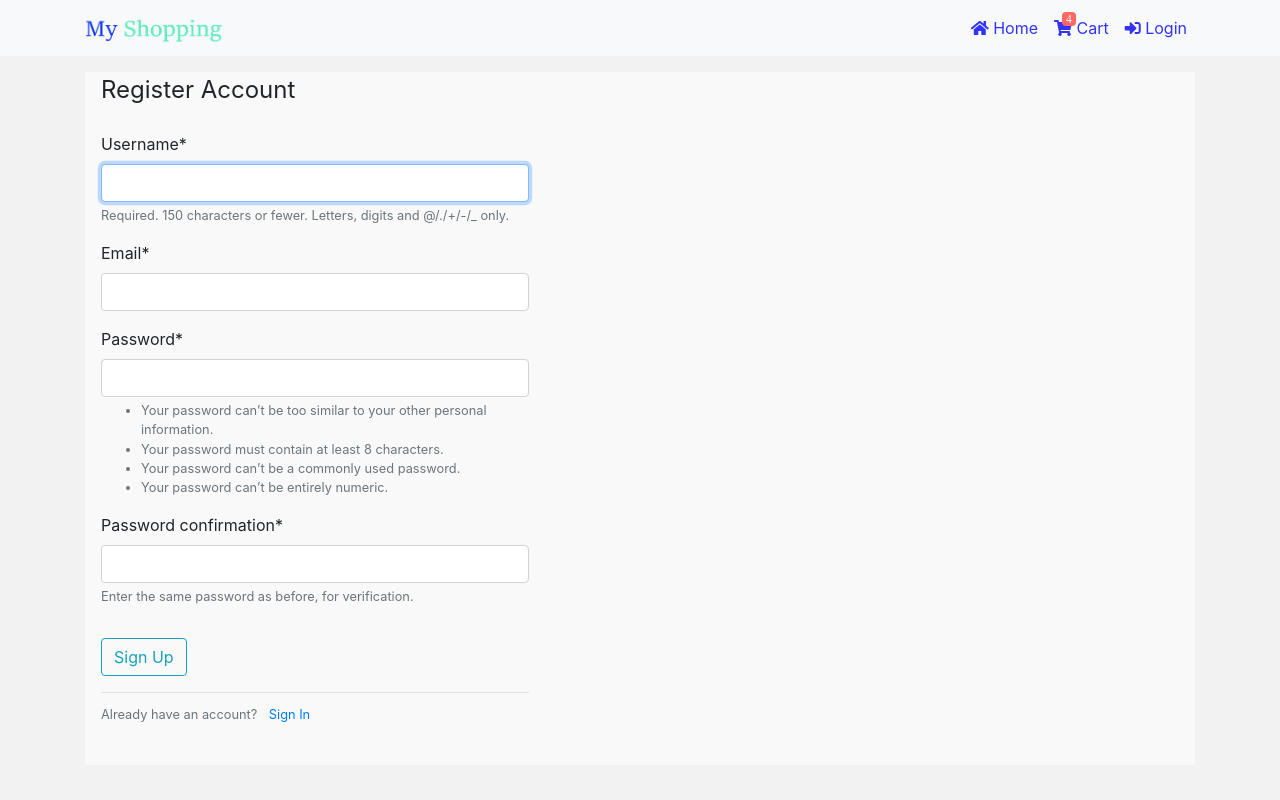
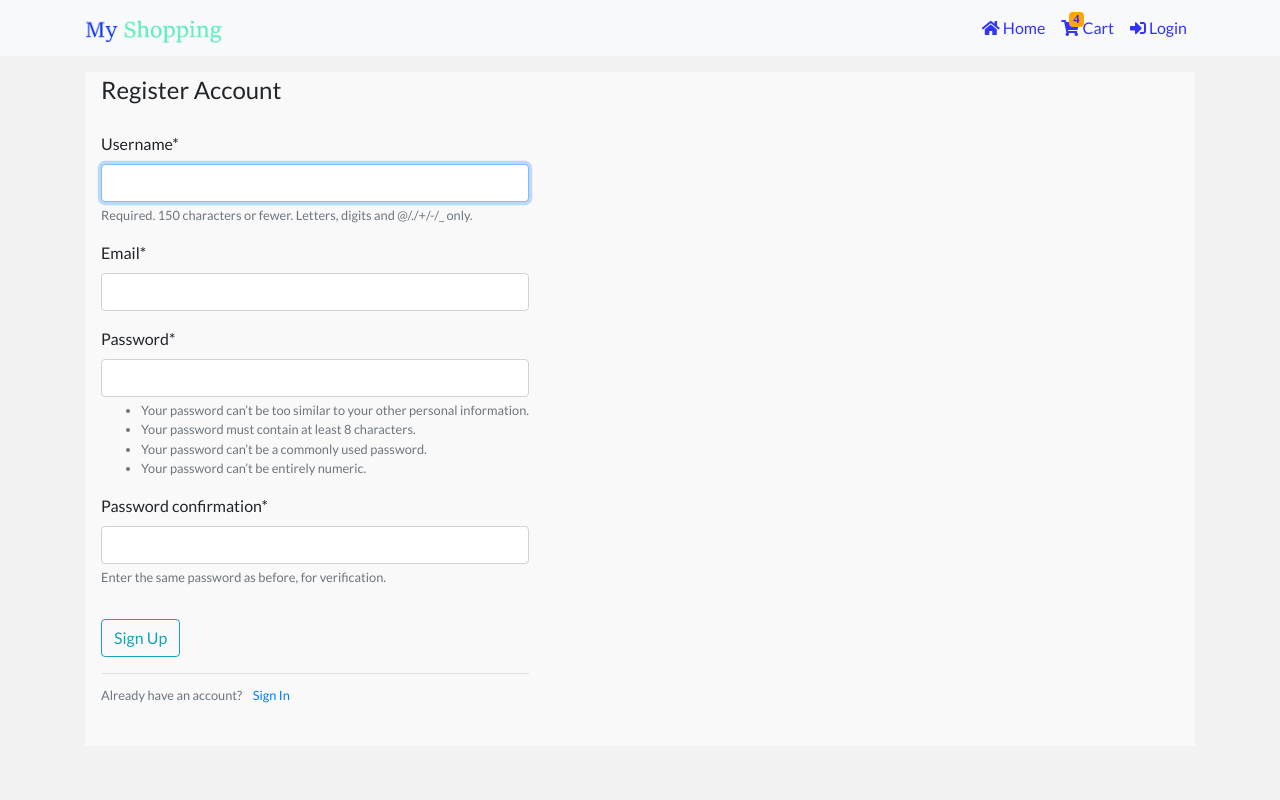
Before and after one commit to ezrankayamba/ecommerce, a Django app: page /users/register/ in a window 1280 px wide. Run offline with Django 3.2, Linux system fonts and the light colour scheme; some libraries are stand-ins or nearby versions.

```diff
--- a/core/static/core/css/main.css
+++ b/core/static/core/css/main.css
@@ -10,7 +10,10 @@ body {
     overflow-x: hidden;
     background: #f2f2f2;
     min-height: 100vh;
-    /*position: relative;*/
+    position: relative;
+    font-family: 'Roboto', sans-serif;
+    font-family: 'Open Sans', sans-serif;
+    font-family: 'Lato', sans-serif;
 }
 
 #main-header {
@@ -32,18 +35,19 @@ body {
 
 #cart-icon {
     position: relative;
+    /*color: #333;*/
 }
 
 #cart-icon span {
-    color: #fff;
+    color: #33C;
     position: absolute;
     top: -8px;
     left: 8px;
-    background: #F66;
+    background: orange;
     border-radius: 4px;
     padding: 1px 4px;
-    font-weight: normal;
-    font-size: 72%;
+    font-weight: bold;
+    font-size: 80%;
 }
 
 #main-content .product-container {
@@ -113,4 +117,9 @@ body {
     padding-right: 0;
 }
 
+.cart-btn-wrap :hover {
+    background: #eee;
+    /*color: #f2f2f2;*/
+}
+
 /*# sourceMappingURL=main.css.map */
--- a/core/templates/core/base.html
+++ b/core/templates/core/base.html
@@ -8,6 +8,7 @@
     <link rel="stylesheet" type="text/css" href="{% static 'core/bs4/css/bootstrap.min.css' %}" />
     <link rel="stylesheet" type="text/css" href="{% static 'core/css/main.css' %}" />
     <link rel="stylesheet" type="text/css" href="{% static 'core/fa/css/all.min.css' %}" />
+    <link href="https://fonts.googleapis.com/css?family=Lato|Open+Sans|Roboto&display=swap" rel="stylesheet" />
     {% block extra_css %}
     {% endblock %}
 </head>
@@ -24,6 +25,8 @@
     <script src="{% static 'core/bs4/js/jquery-3.3.1.slim.min.js' %}"></script>
     <script src="{% static 'core/bs4/js/popper.min.js' %}"></script>
     <script src="{% static 'core/bs4/js/bootstrap.min.js' %}"></script>
+    {% block extra_js %}
+    {% endblock %}
 </body>
 
 </html>
--- a/core/templates/core/main-navbar.html
+++ b/core/templates/core/main-navbar.html
@@ -14,7 +14,7 @@
                         <a href="{% url 'products-home' %}" class="nav-link"><i class="fas fa-home"></i> Home</a>
                     </li>
                     <li class="nav-item">
-                        <a href="#about" class="nav-link"><i class="fas fa-shopping-cart" id="cart-icon"><span>4</span></i> Cart</a>
+                        <a href="#about" class="nav-link"><i class="fas fa-shopping-cart cart-counter" id="cart-icon"><span>4</span></i> Cart</a>
                     </li>
                     {% if user.is_authenticated %}
                     <li class="nav-item">
```
Also changed, not shown: products/templates/products/home.html (+10 -2 lines), package-lock.json (added).
